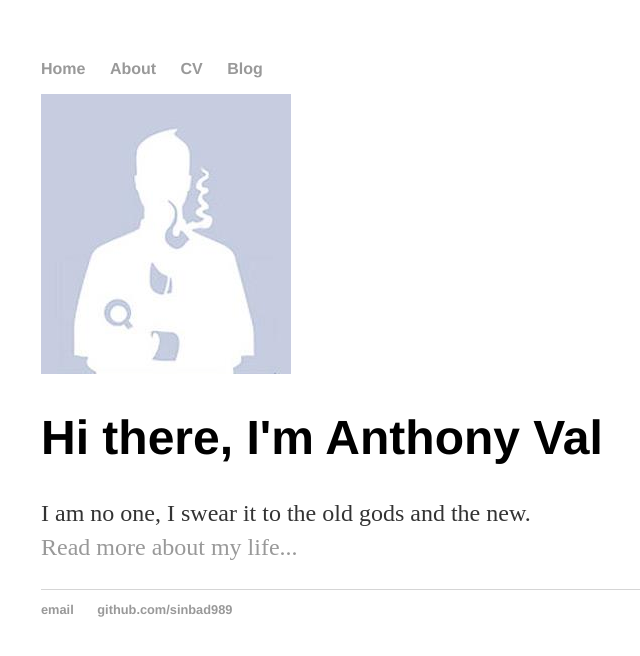
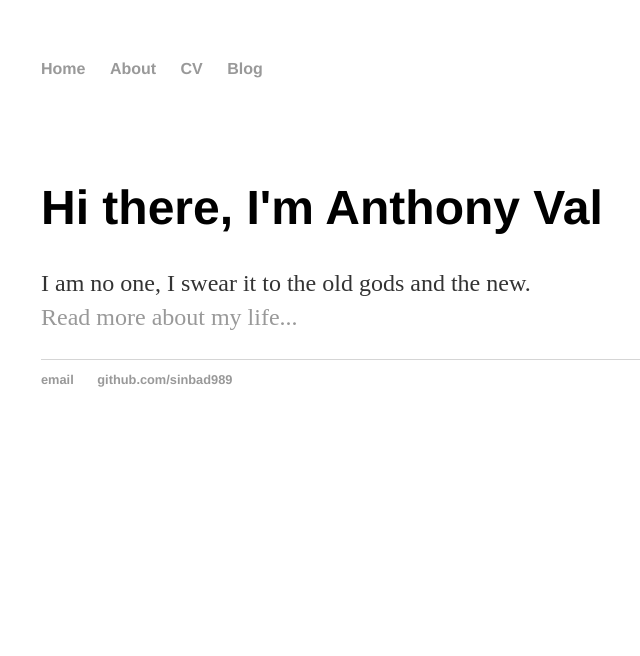
Before and after one commit to sinbad989/sinbad989.github.io, a Jekyll site: the page built from index.html, in a window 1280 px wide. Shown: the top 656 px of the page, without its empty margins (151-791 px from the left). Built offline with Jekyll 4.4.1, drawn with Linux system fonts in a browser that asks for light colours.

Commit message:
Update index.html

```diff
--- a/index.html
+++ b/index.html
@@ -3,7 +3,7 @@ layout: default
 title: Anthony Val Camposano
 ---
 <div class="blurb">
-	<img src="img/576604_4278783817318_1047347955_n.jpg">
+	<br><br><br>
 	<h1>Hi there, I'm Anthony Val</h1>
 	<p>I am no one, I swear it to the old gods and the new.<br/> <a href="/about">Read more about my life...</a></p>
 </div><!-- /.blurb -->
```
